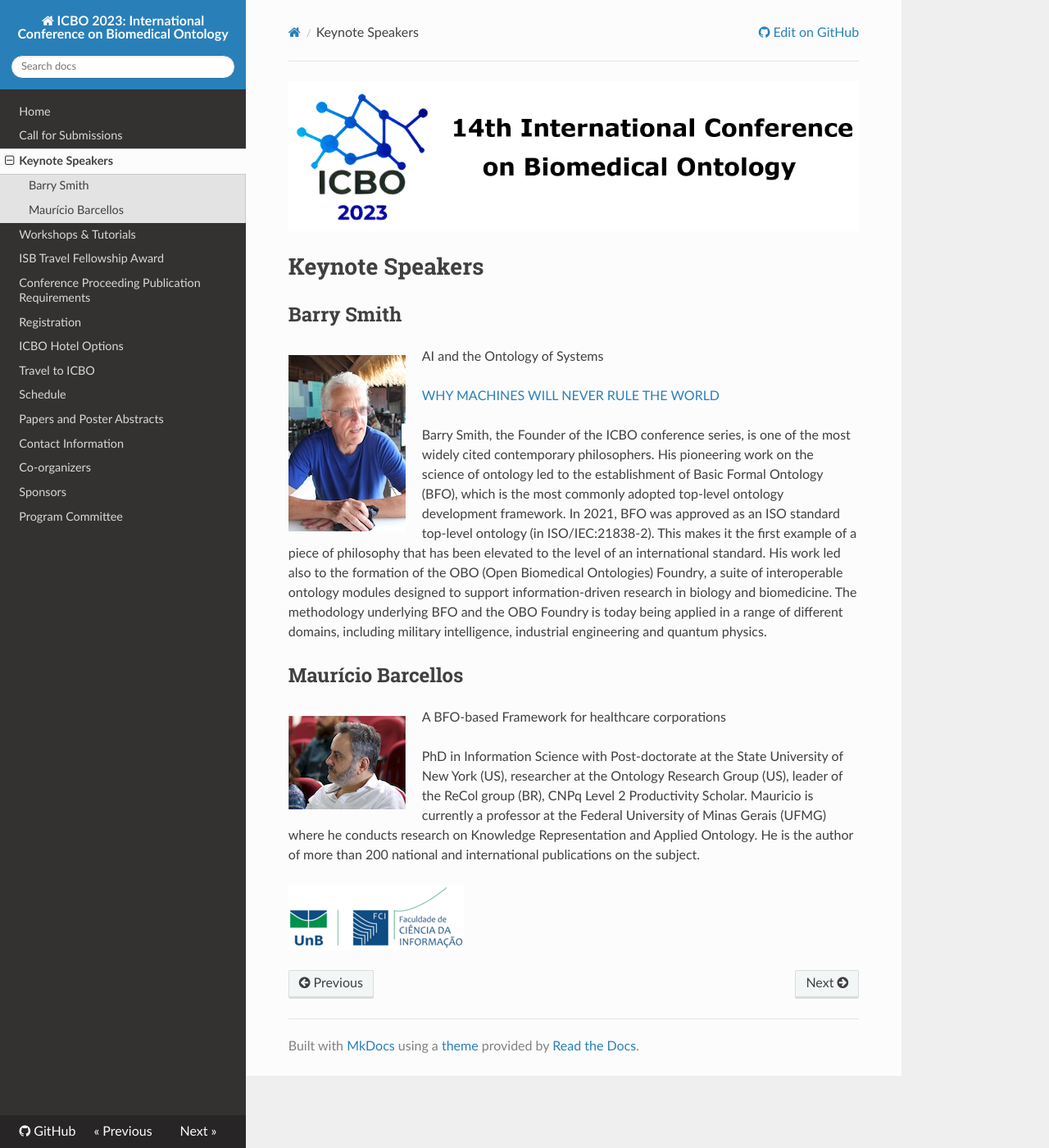
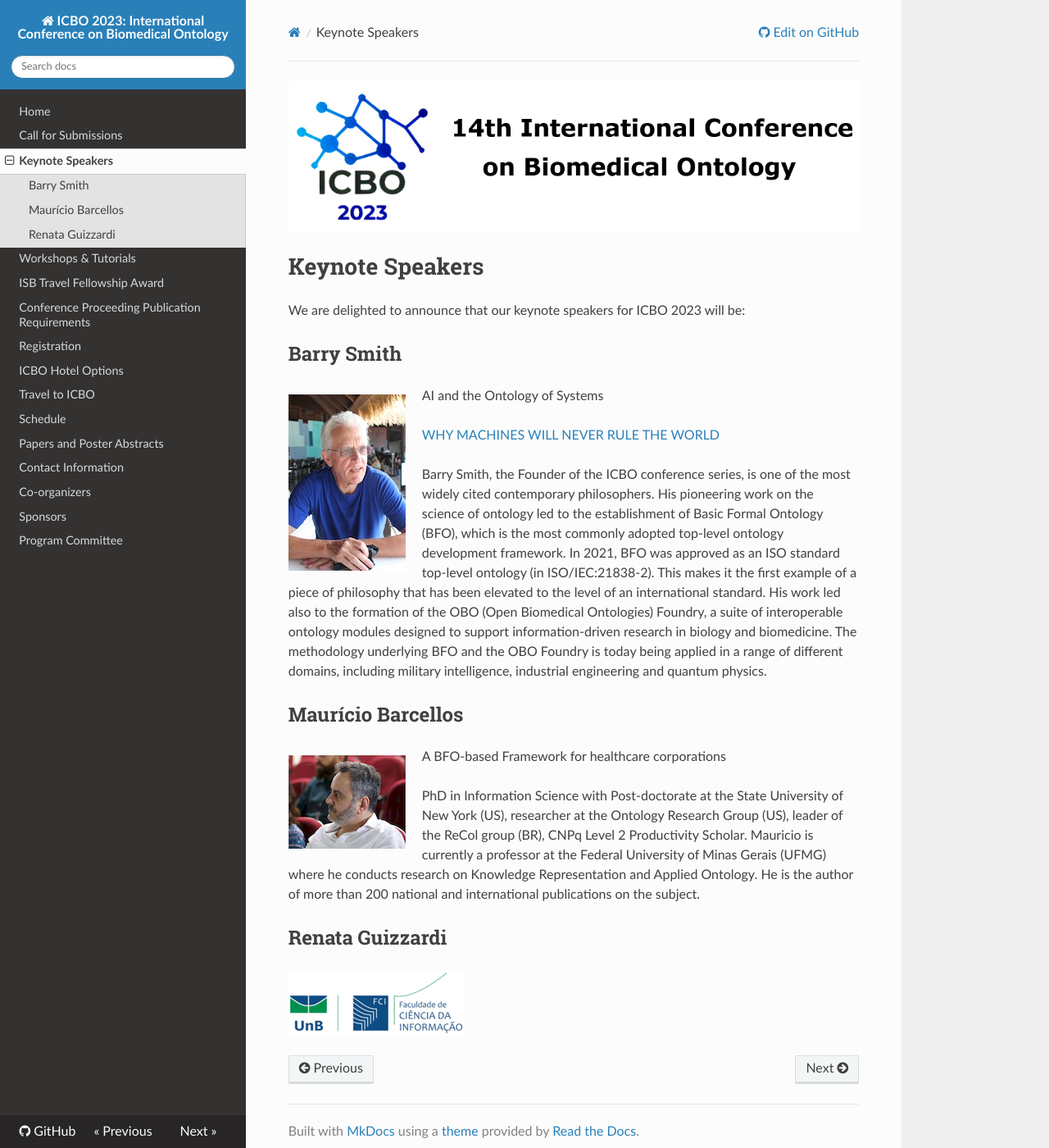
Before and after one commit to ICBO-conference/icbo2023, an MkDocs documentation site: the page built from docs/keynote-speakers.md, in a window 1280 px wide and 1400 px high. Shown: the whole window at 82% size. Built offline with MkDocs 1.6.1, drawn with Linux system fonts in a browser that asks for light colours; nearby versions of some CDN libraries.

Commit message:
Update keynote-speakers.md

```diff
--- a/docs/keynote-speakers.md
+++ b/docs/keynote-speakers.md
@@ -3,6 +3,8 @@
 </p>
 
 # Keynote Speakers
+
+We are delighted to announce that our keynote speakers for ICBO 2023 will be:
 
 ## Barry Smith
 
@@ -22,5 +24,8 @@
 
 PhD in Information Science with Post-doctorate at the State University of New York (US), researcher at the Ontology Research Group (US), leader of the ReCol group (BR), CNPq Level 2 Productivity Scholar. Mauricio is currently a professor at the Federal University of Minas Gerais (UFMG) where he conducts research on Knowledge Representation and Applied Ontology. He is the author of more than 200 national and international publications on the subject.
 
+## Renata Guizzardi
+
+
 
 ![UnB](./images/unb_fci_extenso_logo.png)
```
